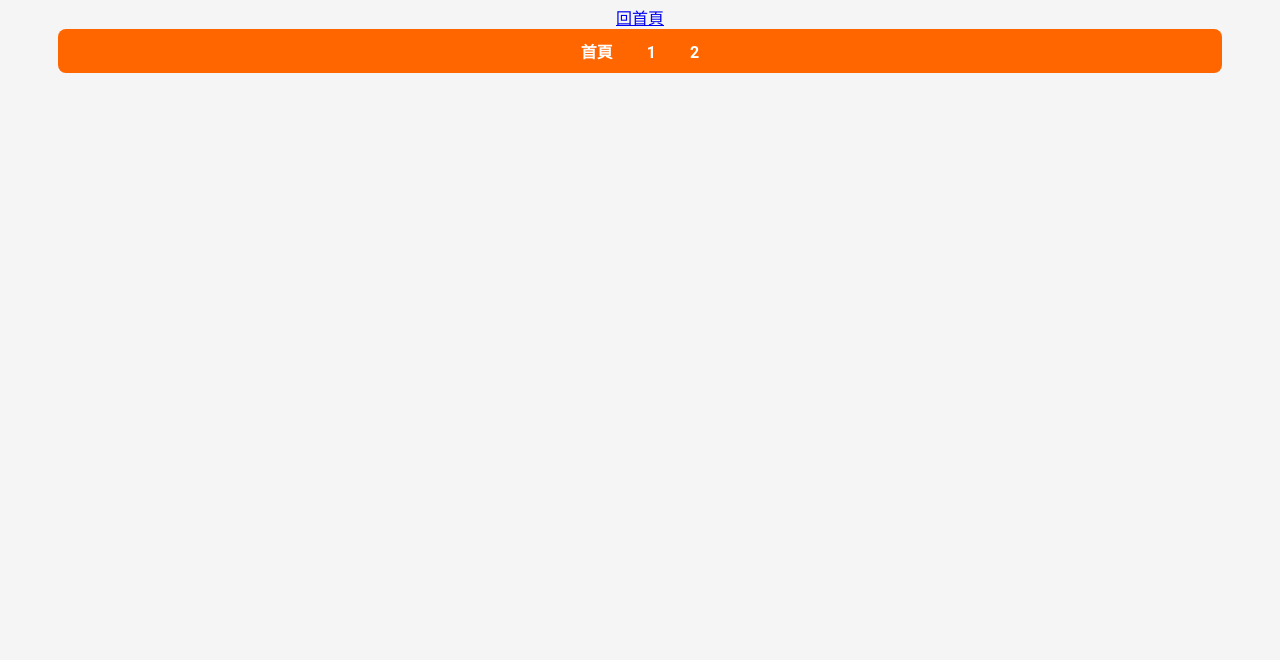
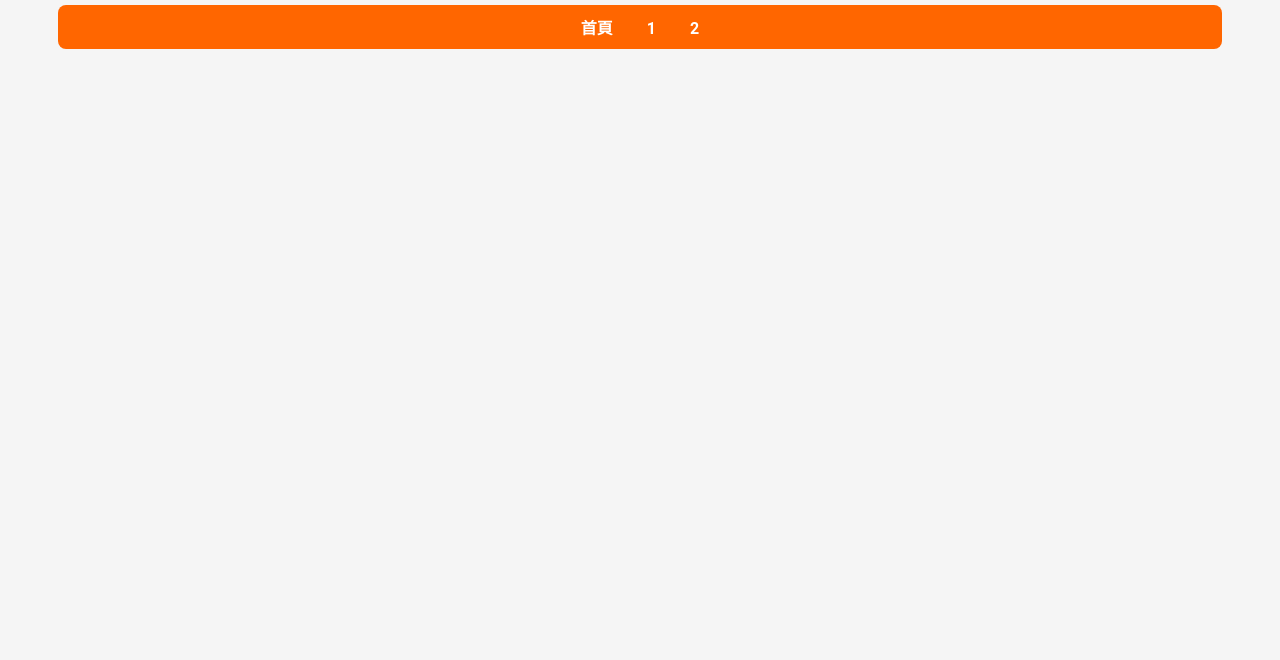
Before and after one commit to gujijizhenshi/-, a plain HTML site: page 分頁/2.html in a window 1280 px wide. Shown: the part 140-800 px from the top of the page. Drawn offline with Linux system fonts and the light colour scheme.

Commit message:
Update 2.html

```diff
--- a/分頁/2.html
+++ b/分頁/2.html
@@ -8,7 +8,7 @@
 </head>
 <body>
   <h1>法規頁面</h1>
- <a href="/game/">回首頁</a>
+
  <!-- 導航列 -->
   <nav>
     <a href="../index.html">首頁</a>
```
